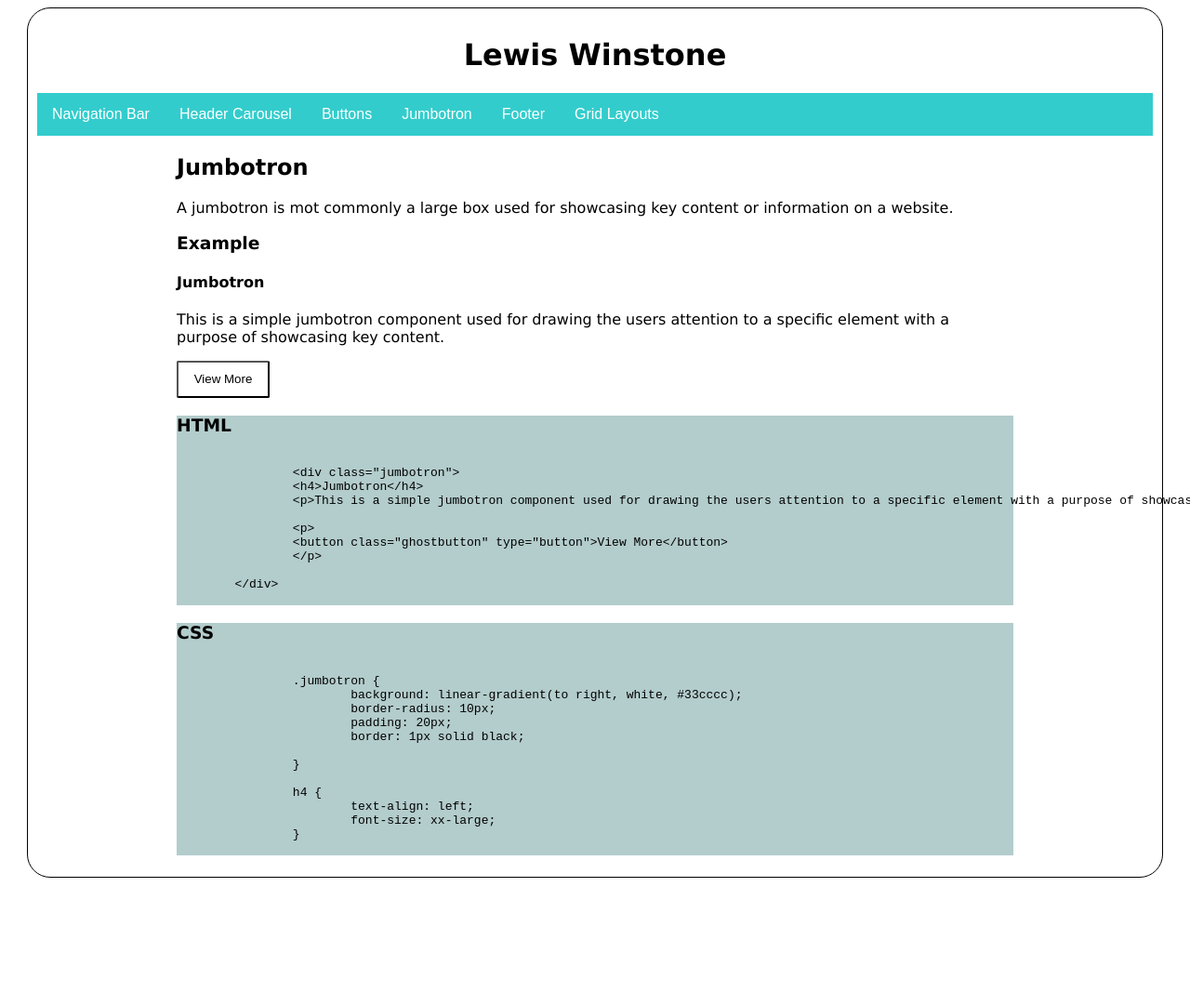
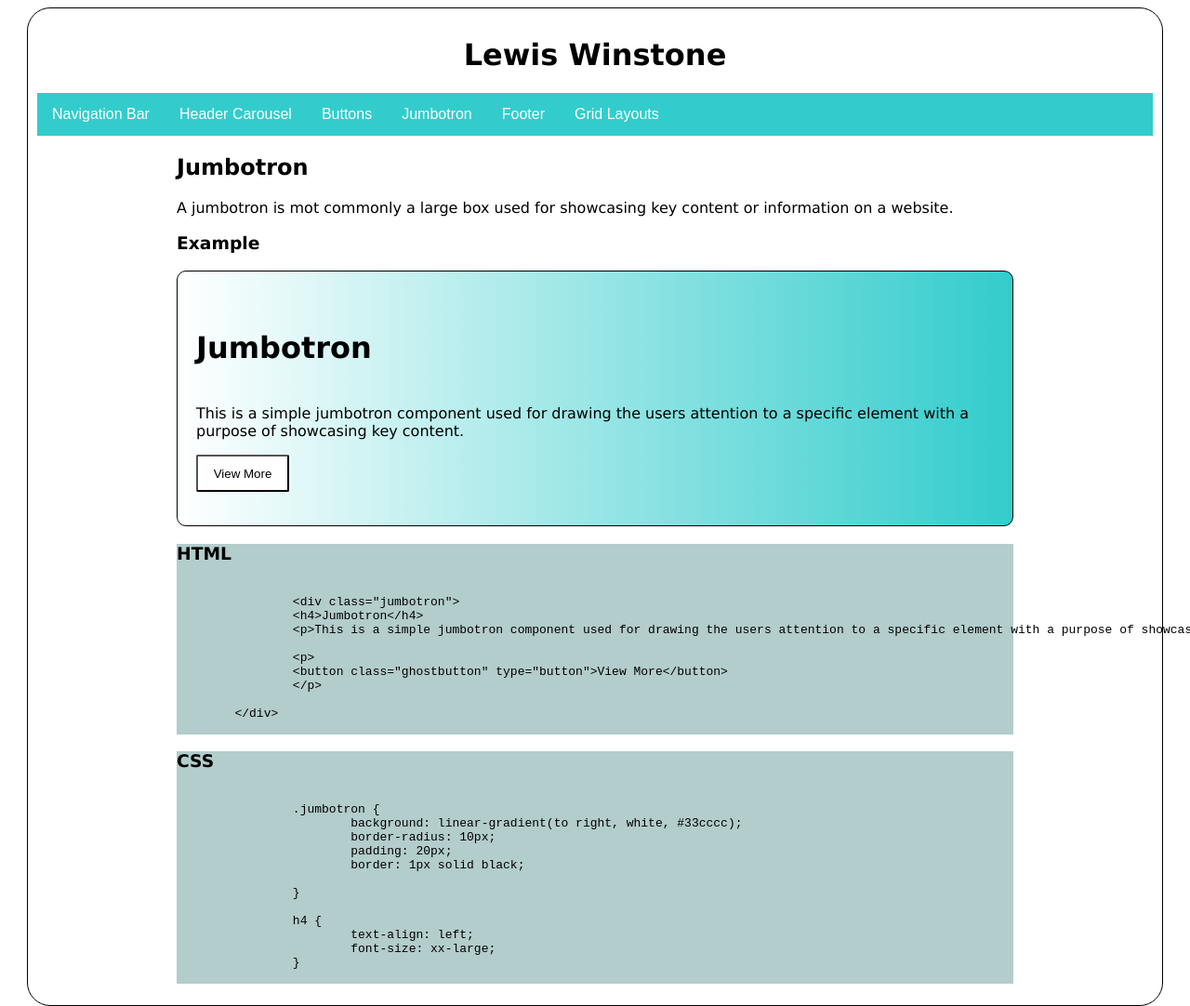
Before and after one commit to lewiswinstone/lewiswinstone.github.io, a plain HTML site: page jumbotron.html in a window 1280 px wide. Shown: the top 1082 px of the page at 93% size. Before the commit the page ends 952 px from the top, so only its background shows below. Drawn offline with Linux system fonts and the light colour scheme.

Commit message:
Update button.css
Add css styling for jumbotron example

```diff
--- a/button.css
+++ b/button.css
@@ -112,3 +112,15 @@
 .item3 {
 	height: 300px;
 }
+.jumbotron {
+	background: linear-gradient(to right, white, #33cccc);
+	border-radius: 10px;
+	padding: 20px;
+	border: 1px solid black;
+
+}
+
+h4 {
+	text-align: left;
+	font-size: xx-large;
+}
```
